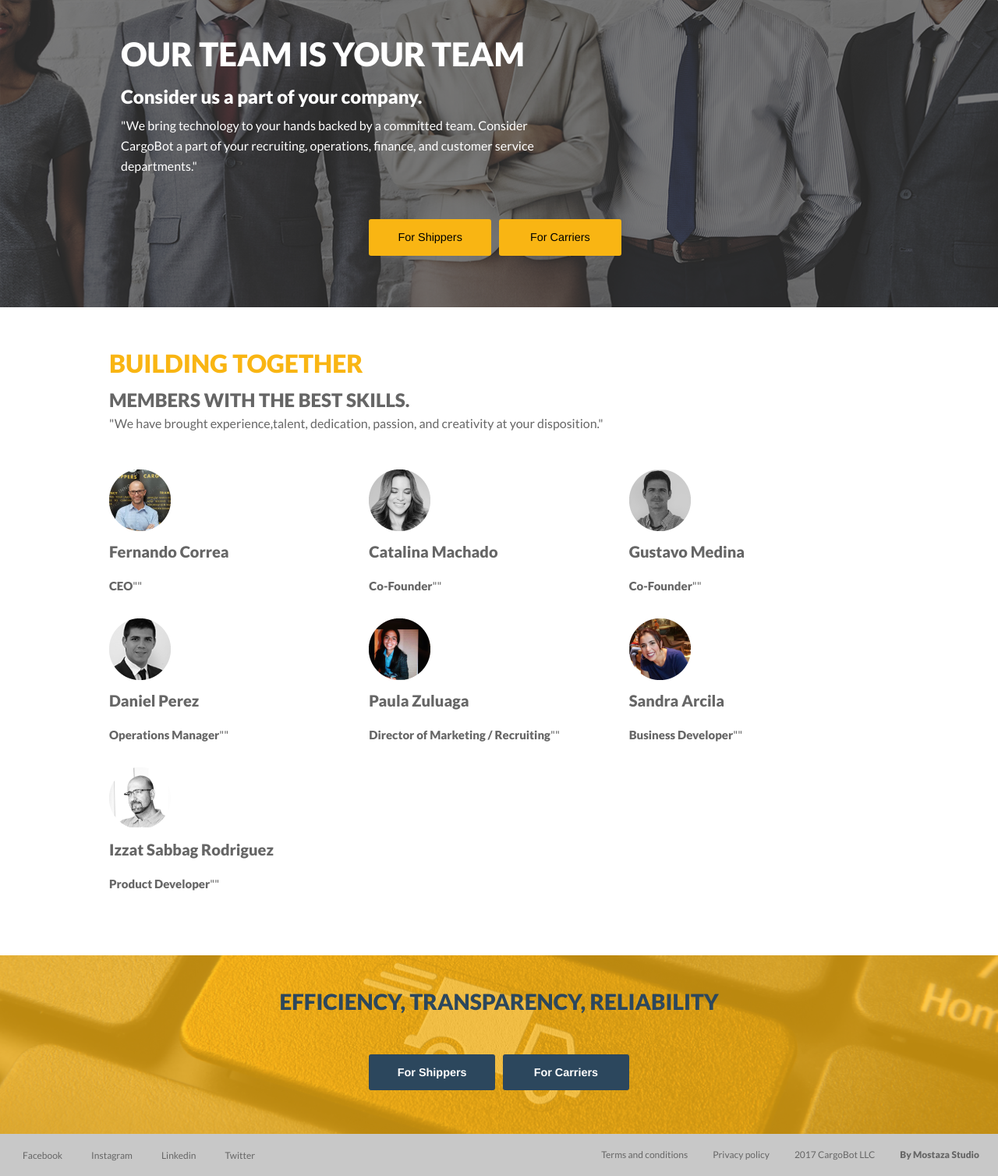
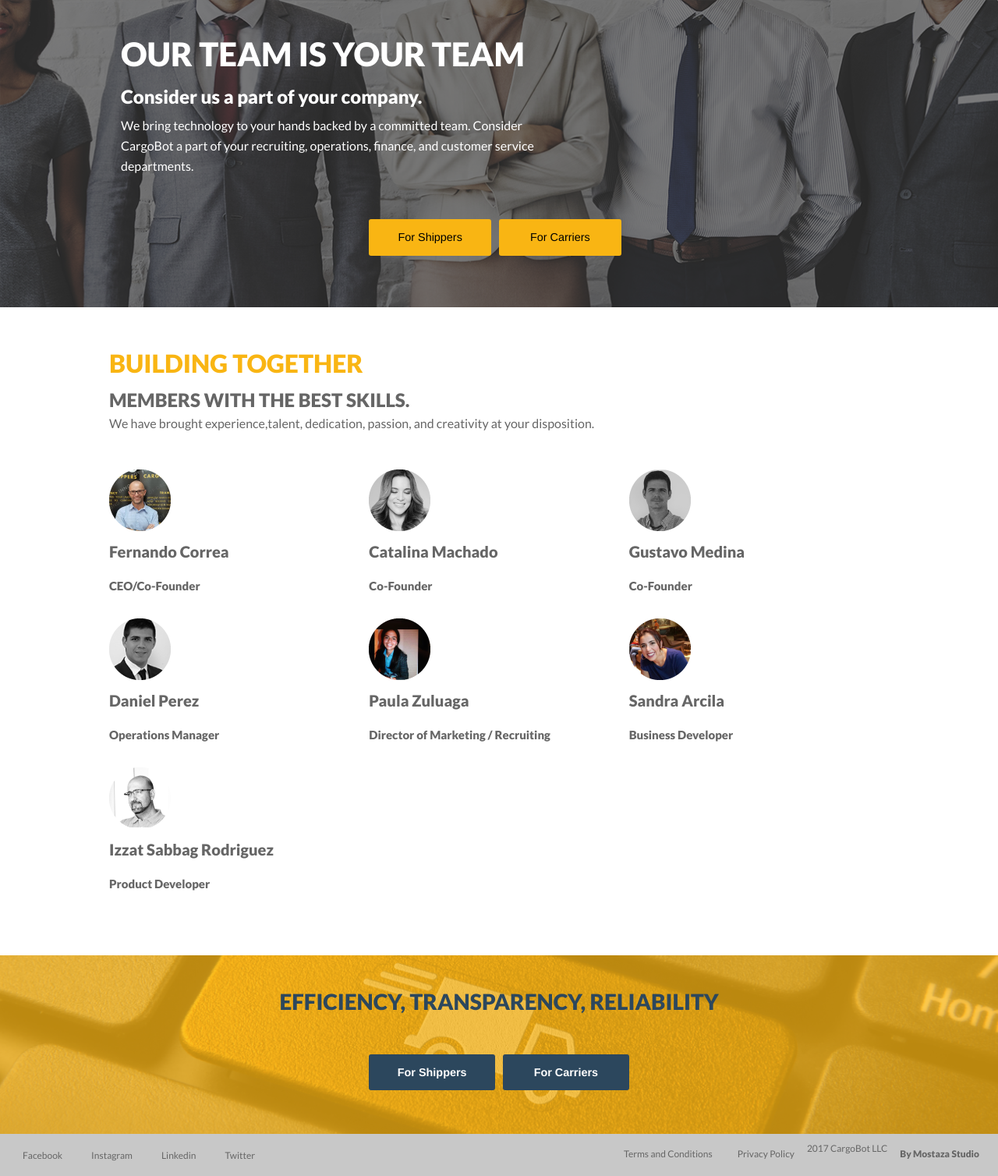
Before and after one commit to mostazastudio/cargobotpaginaweb, a Django app: page /team in a window 1280 px wide. Shown: the part 87-1595 px from the top of the page at 78% size. Run offline with Django 3.2, Linux system fonts and the light colour scheme; some libraries are stand-ins or nearby versions.

Commit message:
Update team.css

```diff
--- a/templates/team.html
+++ b/templates/team.html
@@ -39,6 +39,11 @@ src="https://www.facebook.com/tr?id=499239487118466&ev=PageView
 &noscript=1"/>
 </noscript>
 <!-- End Facebook Pixel Code -->
+    <!-- Google Call Tracking Code —>
+<script type="text/javascript">
+(function(a,e,c,f,g,h,b,d){var k={ak:"833262772",cl:"76mgCIWNpHgQtKmqjQM",autoreplace:"(305) 749-5490"};a[c]=a[c]||function(){(a[c].q=a[c].q||[]).push(arguments)};a[g]||(a[g]=k.ak);b=e.createElement(h);b.async=1;b.src="//www.gstatic.com/wcm/loader.js";d=e.getElementsByTagName(h)[0];d.parentNode.insertBefore(b,d);a[f]=function(b,d,e){a[c](2,b,k,d,null,new Date,e)};a[f]()})(window,document,"_googWcmImpl","_googWcmGet","_googWcmAk","script");
+</script>
+<!-- End Google Call Tracking Code -->
   </head>
   <body>
     <!--Este es el menu con un clic que muestra una barra de menu secundaria, la hice creando un top-bar y dentro de ese top-bar metiendo un title-bar que es el que siempre esconde. Importante mencionar que en ese title-bar deje vacia la opcion de "data-hide-for" para que la barra que habilita a la otra barra siempre se muestre. Tambien manejo top-bar-left y top-bar-right. Importante revisar los menus verticales y solo horizontales para large y mediums screens-->
@@ -80,11 +85,11 @@ src="https://www.facebook.com/tr?id=499239487118466&ev=PageView
                 <div class="column large-7 medium-6 small-10">
                   <h1 class="text-left titulo_principal">OUR TEAM IS YOUR TEAM</h1>
                   <h2 class="text-left subtitulo">Consider us a part of your company.</h2>
-                  <p class="text-left texto_refuerzo">"We bring technology to your hands backed by a committed team. Consider CargoBot a part of your recruiting, operations, finance, and customer service departments."</p>
+                  <p class="text-left texto_refuerzo">We bring technology to your hands backed by a committed team. Consider CargoBot a part of your recruiting, operations, finance, and customer service departments.</p>
                 </div>
               </div>
               <div class="row cta_amarillo">
-                <div class="button-group large-4 medium-6 small-10 stacked-for-small stacked-for-medium small-centered">
+                <div class="button-group header-button large-4 medium-6 small-10 stacked-for-small stacked-for-medium small-centered">
                   <a href="{% url 'shippers'%}" class="button boton_amarillo expanded" style="margin-right: 10px; margin-bottom: 10px;">For Shippers</a>
                   <a href="{% url 'carriers'%}" class="button boton_amarillo expanded" style="margin-right: 10px; margin-bottom: 10px;">For Carriers</a>
                   </div>
@@ -97,7 +102,7 @@ src="https://www.facebook.com/tr?id=499239487118466&ev=PageView
               <div class="column" style="padding: 0px;">
                 <h2 class="titulo_members">BUILDING TOGETHER</h2>
                 <h4 class="carrier_type_sub">MEMBERS WITH THE BEST SKILLS.</h4>
-                <p class="carrier_type_text">"We have brought experience,talent, dedication, passion, and creativity at your disposition."</p>
+                <p class="carrier_type_text">We have brought experience,talent, dedication, passion, and creativity at your disposition.</p>
               </div>
             </div>
             <div class="row small-up-1 medium-up-2 large-up-3 grilla_members">
@@ -106,7 +111,7 @@ src="https://www.facebook.com/tr?id=499239487118466&ev=PageView
                 <img src="{% static 'css/img/member1.png' %}" class="">
                 <br>
                 <p class="texto_b_member">Fernando Correa</p>
-                <p class="texto_n_member"><strong>CEO</strong>""</p>
+                <p class="texto_n_member"><strong>CEO/Co-Founder</strong></p>
               </div>
               <!--Fin elemento de grilla beneficios-->
               <!--Elemento de grilla beneficios-->
@@ -114,7 +119,7 @@ src="https://www.facebook.com/tr?id=499239487118466&ev=PageView
                 <img src="{% static 'css/img/member2.png' %}" class="">
                 <br>
                 <p class="texto_b_member">Catalina Machado</p>
-                <p class="texto_n_member"><strong>Co-Founder</strong>""</p>
+                <p class="texto_n_member"><strong>Co-Founder</strong></p>
               </div>
               <!--Fin elemento de grilla beneficios-->
               <!--Elemento de grilla beneficios-->
@@ -122,7 +127,7 @@ src="https://www.facebook.com/tr?id=499239487118466&ev=PageView
                 <img src="{% static 'css/img/member3.png' %}" class="">
                 <br>
                 <p class="texto_b_member">Gustavo Medina</p>
-                <p class="texto_n_member"><strong>Co-Founder</strong>""</p>
+                <p class="texto_n_member"><strong>Co-Founder</strong></p>
               </div>
               <!--Fin elemento de grilla beneficios-->
               <!--Elemento de grilla beneficios-->
@@ -130,7 +135,7 @@ src="https://www.facebook.com/tr?id=499239487118466&ev=PageView
                 <img src="{% static 'css/img/member4.png' %}" class="">
                 <br>
                 <p class="texto_b_member">Daniel Perez</p>
-                <p class="texto_n_member"><strong>Operations Manager</strong>""</p>
+                <p class="texto_n_member"><strong>Operations Manager</strong></p>
               </div>
               <!--Fin elemento de grilla beneficios-->
               <!--Elemento de grilla beneficios-->
@@ -138,7 +143,7 @@ src="https://www.facebook.com/tr?id=499239487118466&ev=PageView
                 <img src="{% static 'css/img/member5.png' %}" class="">
                 <br>
                 <p class="texto_b_member">Paula Zuluaga</p>
-                <p class="texto_n_member"><strong>Director of Marketing / Recruiting</strong>""</p>
+                <p class="texto_n_member"><strong>Director of Marketing / Recruiting</strong></p>
               </div>
               <!--Fin elemento de grilla beneficios-->
               <!--Elemento de grilla beneficios-->
@@ -146,7 +151,7 @@ src="https://www.facebook.com/tr?id=499239487118466&ev=PageView
                 <img src="{% static 'css/img/member6.png' %}" class="">
                 <br>
                 <p class="texto_b_member">Sandra Arcila</p>
-                <p class="texto_n_member"><strong>Business Developer</strong>""</p>
+                <p class="texto_n_member"><strong>Business Developer</strong></p>
               </div>
               <!--Fin elemento de grilla beneficios-->
               <!--Elemento de grilla beneficios-->
@@ -154,7 +159,7 @@ src="https://www.facebook.com/tr?id=499239487118466&ev=PageView
                 <img src="{% static 'css/img/member7.png' %}" class="">
                 <br>
                 <p class="texto_b_member">Izzat Sabbag Rodriguez</p>
-                <p class="texto_n_member"><strong>Product Developer</strong>""</p>
+                <p class="texto_n_member"><strong>Product Developer</strong></p>
               </div>
               <!--Fin elemento de grilla beneficios-->
             </div>
@@ -188,9 +193,9 @@ src="https://www.facebook.com/tr?id=499239487118466&ev=PageView
            </div>
            <div class="top-bar-right">
              <ul class="menu vertical medium-horizontal large-horizontal" id="redes_sociales">
-               <li class=""><a href="{% static 'css/files/terms_cargobot.pdf'%}" target="_blank" class="textos_footer text-center">Terms and conditions</a></li>
-               <li class=""><a href="" class="textos_footer text-center">Privacy policy</a></li>
-               <li class=""><a href="" class="textos_footer text-center">2017 CargoBot LLC</a></li>
+               <li class=""><a href="{% static 'css/files/terms_cargobot.pdf'%}" target="_blank" class="textos_footer text-center">Terms and Conditions</a></li>
+               <li class=""><a href="" class="textos_footer text-center">Privacy Policy</a></li>
+               <li class=""><p class="textos_footer text-center">2017 CargoBot LLC</p></li>
                <li class=""><a href="" class="textos_footer text-center"><strong>By Mostaza Studio</strong></a></li>
              </ul>
            </div>
```
